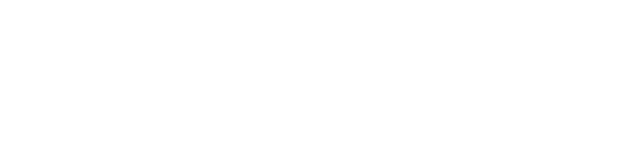
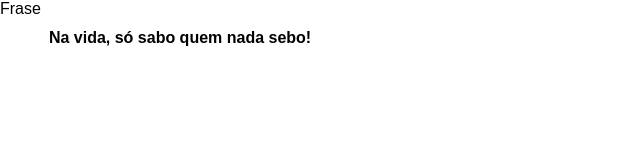
Before and after one commit to miguelfeitosavieira/jogomiguelhtml, a plain HTML site: page html/index.html in a window 1280 px wide. Shown: the whole page, without its empty margins (0-640 px from the left). Drawn offline with Linux system fonts and the light colour scheme.

Commit message:
alphav1.0.1

```diff
--- a/css/style.css
+++ b/css/style.css
@@ -0,0 +1,12 @@
+* {
+    font-family: Arial, Helvetica, sans-serif;
+    display: flex;
+}
+
+.CaixaDeTexto {
+    font-family: Arial, Helvetica, sans-serif;
+    text-align: center;
+    align-items: center;
+    display: contents;
+    display: flex;
+}
--- a/html/index.html
+++ b/html/index.html
@@ -8,7 +8,12 @@
 </head>
 <body>
 
-
-
+    <main>
+        <div>
+        <tag class="CaixaDeTexto">
+        <h4>Na vida, só sabo quem nada sebo!</h4>
+        </tag>
+        </div>
+    </main>
 </body>
 </html>
```
